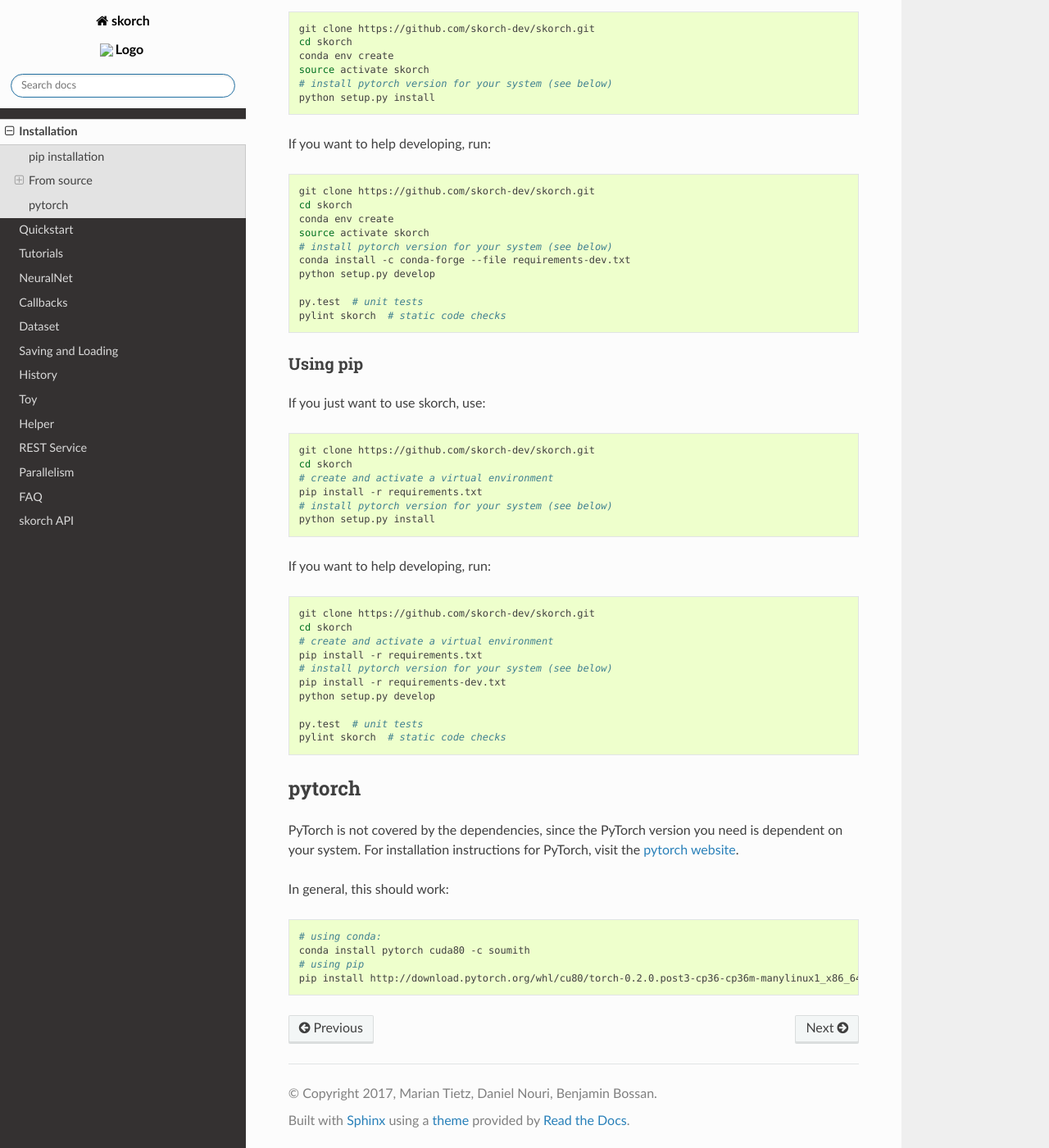
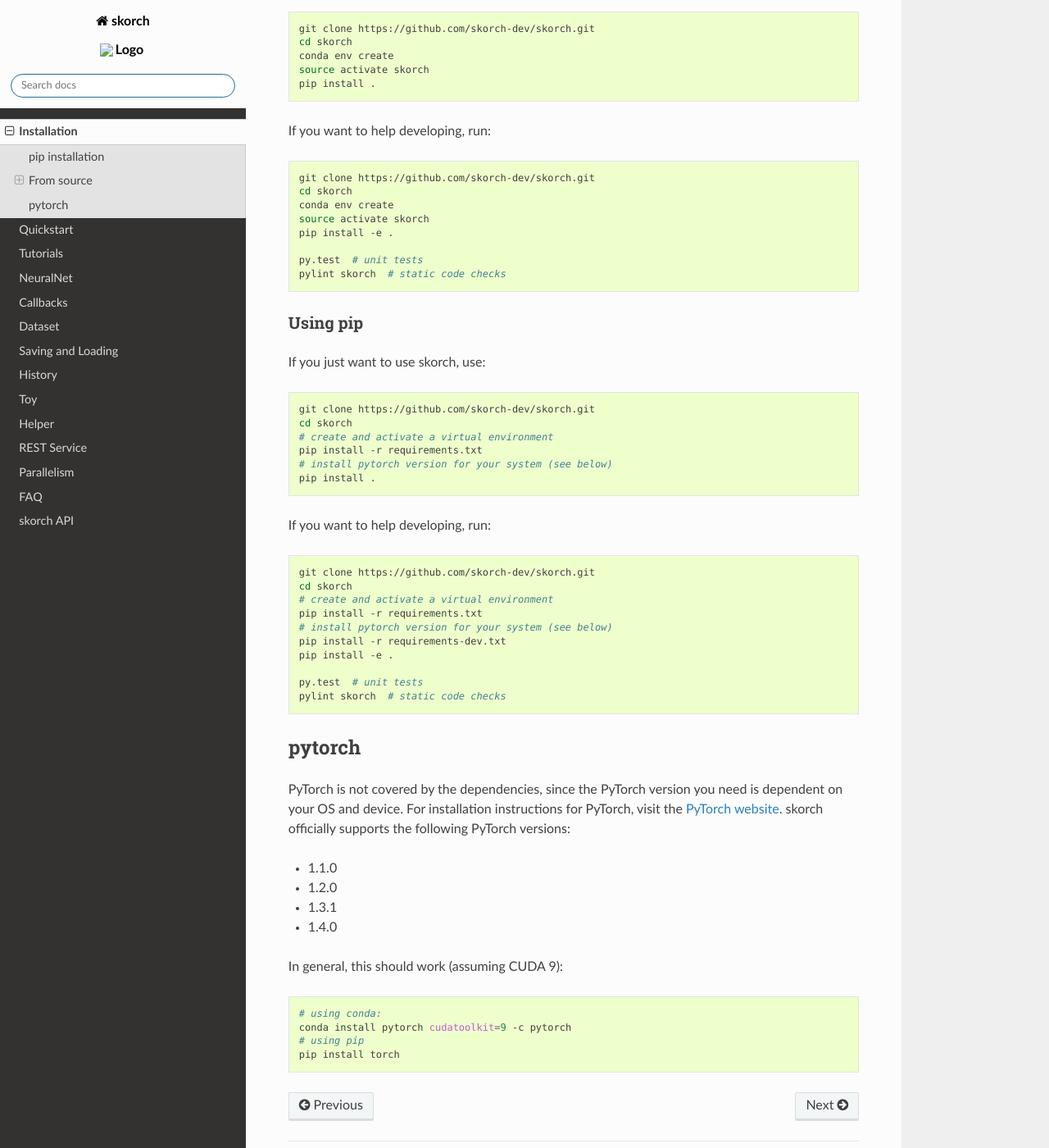
Before and after one commit to skorch-dev/skorch, a Sphinx documentation site: the page built from docs/user/installation.rst, in a window 1280 px wide and 1400 px high, scrolled down 783 px. Shown: the whole window at 82% size. Built offline with Sphinx 7.4.7 and the Read the Docs theme 2.0.0, drawn with Linux system fonts in a browser that asks for light colours.

Commit message:
Update environment.yml
It now contains all requirements, even those only needed for
development. Also, update docs where appropriate.

```diff
--- a/README.rst
+++ b/README.rst
@@ -192,7 +192,6 @@
     cd skorch
     conda env create
     source activate skorch
-    pip install -r requirements-dev.txt
     pip install -e .
 
     py.test  # unit tests
--- a/docs/user/installation.rst
+++ b/docs/user/installation.rst
@@ -37,8 +37,7 @@
     cd skorch
     conda env create
     source activate skorch
-    # install pytorch version for your system (see below)
-    python setup.py install
+    pip install .
 
 If you want to help developing, run:
 
@@ -48,9 +47,7 @@
     cd skorch
     conda env create
     source activate skorch
-    # install pytorch version for your system (see below)
-    conda install -c conda-forge --file requirements-dev.txt
-    python setup.py develop
+    pip install -e .
 
     py.test  # unit tests
     pylint skorch  # static code checks
@@ -67,7 +64,7 @@
     # create and activate a virtual environment
     pip install -r requirements.txt
     # install pytorch version for your system (see below)
-    python setup.py install
+    pip install .
 
 If you want to help developing, run:
 
@@ -79,7 +76,7 @@
     pip install -r requirements.txt
     # install pytorch version for your system (see below)
     pip install -r requirements-dev.txt
-    python setup.py develop
+    pip install -e .
 
     py.test  # unit tests
     pylint skorch  # static code checks
@@ -87,16 +84,22 @@
 pytorch
 ~~~~~~~
 
-PyTorch is not covered by the dependencies, since the PyTorch
-version you need is dependent on your system. For installation
-instructions for PyTorch, visit the `pytorch website
-<http://pytorch.org/>`__.
+PyTorch is not covered by the dependencies, since the PyTorch version
+you need is dependent on your OS and device. For installation
+instructions for PyTorch, visit the `PyTorch website
+<http://pytorch.org/>`__. skorch officially supports the following
+PyTorch versions:
 
-In general, this should work:
+- 1.1.0
+- 1.2.0
+- 1.3.1
+- 1.4.0
+
+In general, this should work (assuming CUDA 9):
 
 .. code:: bash
 
     # using conda:
-    conda install pytorch cuda80 -c soumith
+    conda install pytorch cudatoolkit=9 -c pytorch
     # using pip
-    pip install http://download.pytorch.org/whl/cu80/torch-0.2.0.post3-cp36-cp36m-manylinux1_x86_64.whl
+    pip install torch
```
Also changed, not shown: environment.yml (+20 -9 lines), 1 other file.
